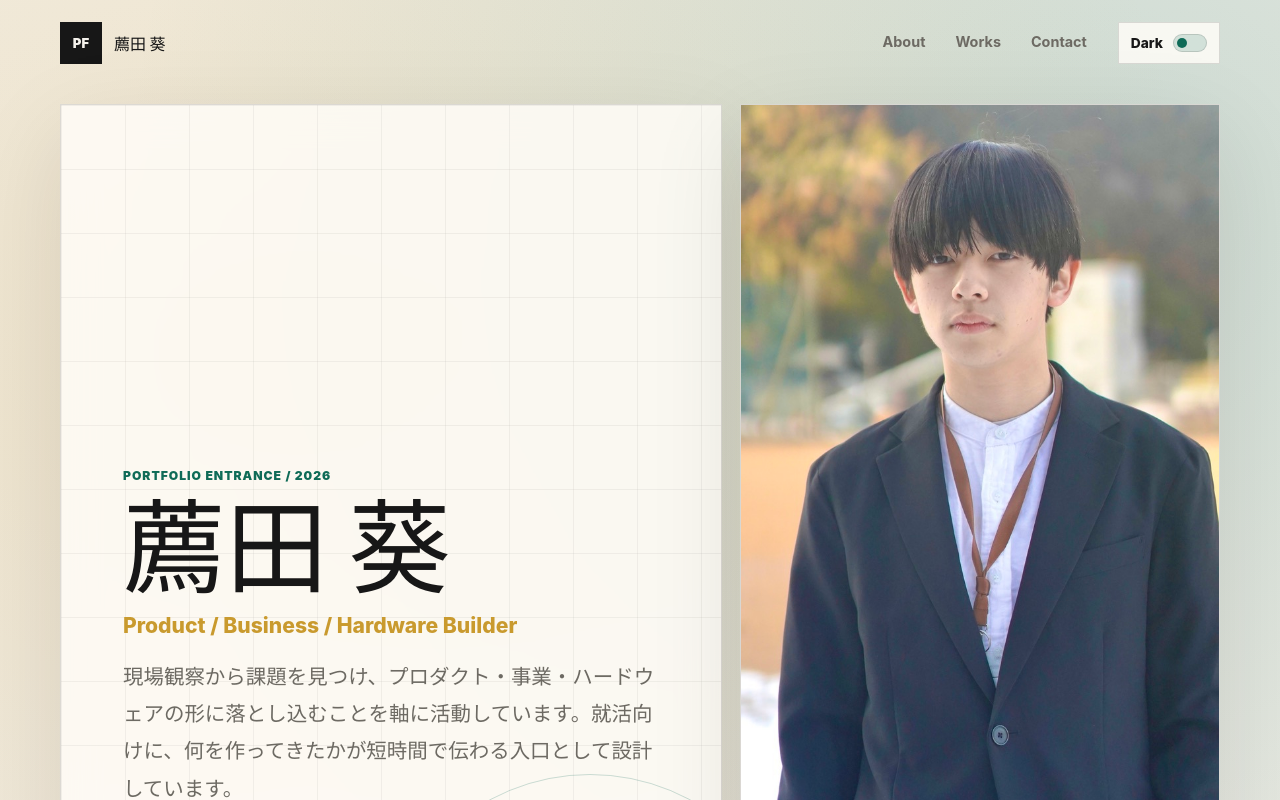
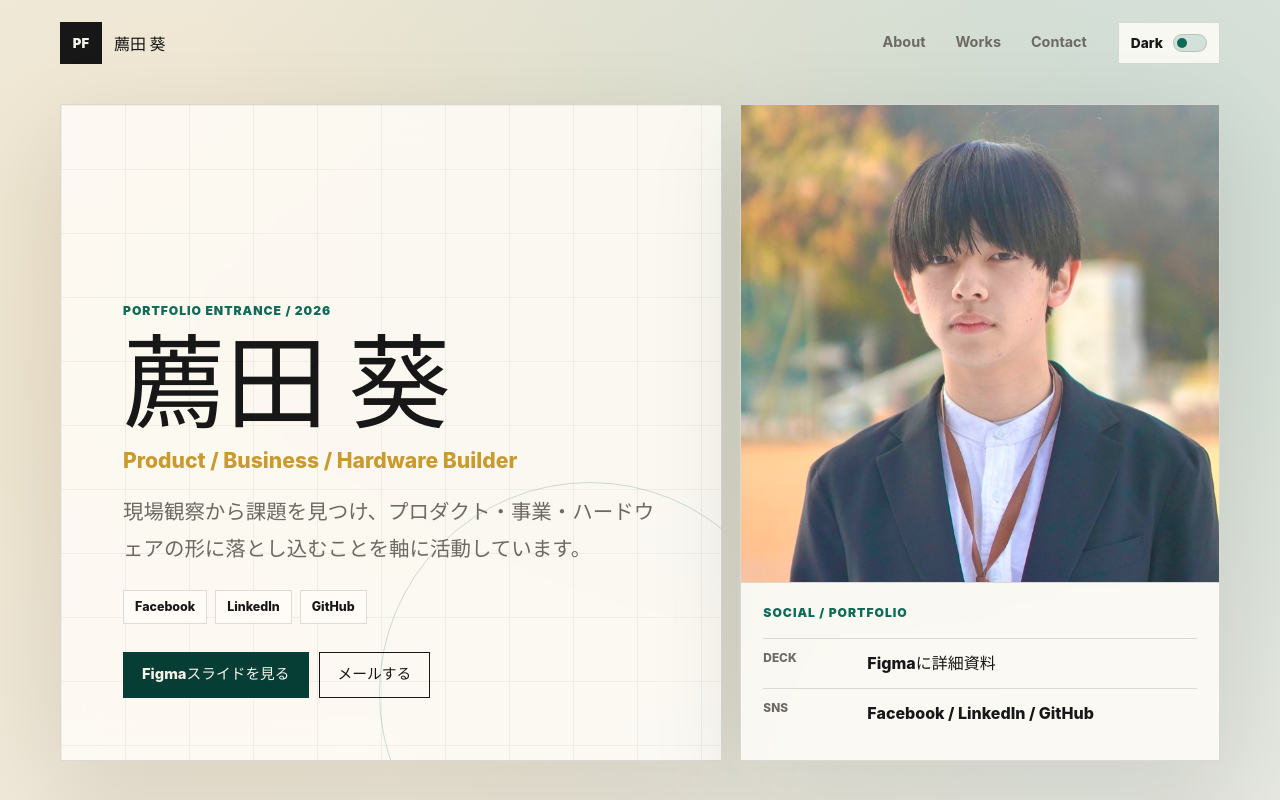
Before and after one commit to MamoruKomo/mamoru-new-portfolio, a React (Vite) app: page / in a window 1280 px wide. Shown: the top 800 px of the page. Built offline with nearby package versions, Linux system fonts and the light colour scheme.

Commit message:
add university and graduation year to profile

```diff
--- a/src/data/profile.ts
+++ b/src/data/profile.ts
@@ -1,17 +1,18 @@
 export const profile = {
 	name: '薦田 葵',
 	role: 'Product / Business / Hardware Builder',
+  university: '神山まるごと高専',
+  graduationYear: '2028年3月卒', // ← 実際に使えるものに修正 // ← 希望職種に修正
 	location: 'Tokushima, Japan',
 	summary:
-		'現場観察から課題を見つけ、プロダクト・事業・ハードウェアの形に落とし込むことを軸に活動しています。就活向けに、何を作ってきたかが短時間で伝わる入口として設計しています。',
-	photoUrl: '/projects/mamoru-kao.jpeg',
+		'現場観察から課題を見つけ、プロダクト・事業・ハードウェアの形に落とし込むことを軸に活動しています。',
+	photoUrl: '/projects/mamoru-kao.png',
 	figmaUrl: 'https://www.figma.com/deck/Qk7Af8n6veJD54TOPhFORJ',
 	githubUrl: 'https://github.com/MamoruKomo',
 	facebookUrl: 'https://www.facebook.com/profile.php?id=61554182204234',
 	linkedinUrl: 'https://www.linkedin.com/in/%E8%91%B5-%E8%96%A6%E7%94%B0-110129273/',
 	email: 'komodamamoru@gmail.com',
 	ticker: 'PF',
-	marketStatus: '面談・選考に対応可能',
 	metrics: [
 		{ label: 'Field', value: 'Care / Local' },
 		{ label: 'Focus', value: 'Product & Business' },
--- /dev/null
+++ b/src/index.css
@@ -0,0 +1,49 @@
+:root {
+  font-family: 'Noto Sans JP', Inter, 'Helvetica Neue', system-ui, -apple-system, BlinkMacSystemFont, 'Segoe UI', sans-serif;
+  color: #0f172a;
+  background: #f8fafc;
+  font-synthesis: none;
+  text-rendering: optimizeLegibility;
+  -webkit-font-smoothing: antialiased;
+  -moz-osx-font-smoothing: grayscale;
+}
+
+* {
+  box-sizing: border-box;
+}
+
+html {
+  scroll-behavior: smooth;
+}
+
+body {
+  min-width: 320px;
+  margin: 0;
+  overflow-x: hidden;
+  background: #f8fafc;
+}
+
+body,
+button,
+input,
+textarea {
+  font: inherit;
+}
+
+a {
+  color: inherit;
+}
+
+button,
+a {
+  -webkit-tap-highlight-color: transparent;
+}
+
+:focus-visible {
+  outline: 3px solid rgba(37, 99, 235, 0.35);
+  outline-offset: 4px;
+}
+
+#root {
+  min-height: 100vh;
+}
```
Also changed, not shown: public/projects/mamoru-kao.jpeg (deleted), public/projects/mamoru-kao.png (added).
